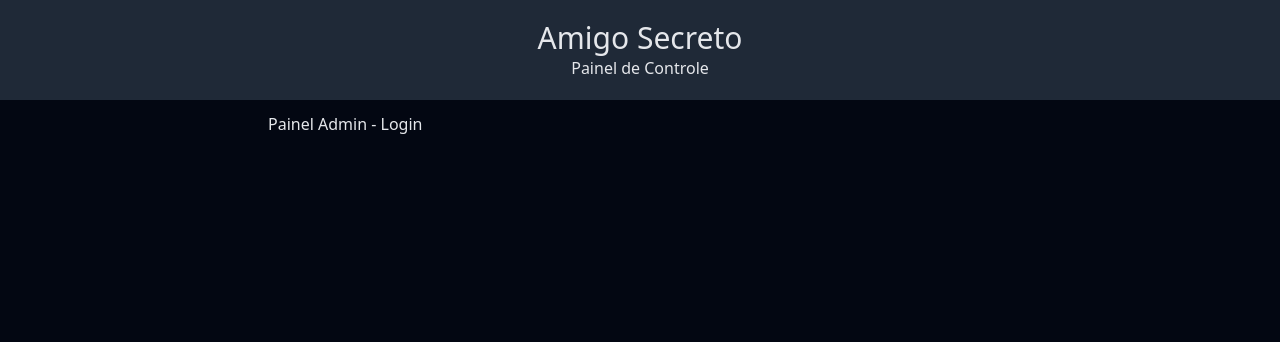
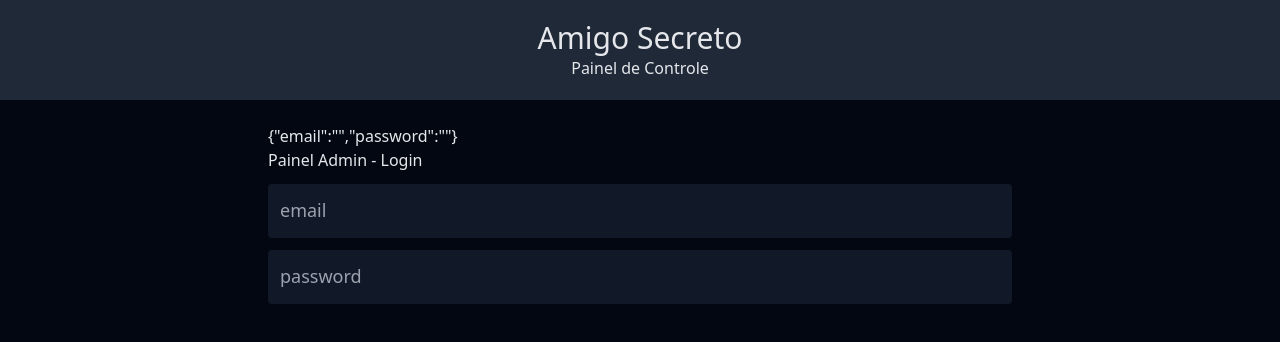
Before and after one commit to angelorubin/amigo-secreto-front, a Next.js app: page /admin/login in a window 1280 px wide. Shown: the top 342 px of the page. Built offline with nearby package versions, Linux system fonts and the light colour scheme.

Commit message:
Implementando pagina de login no admin

```diff
--- a/src/app/admin/login/page.tsx
+++ b/src/app/admin/login/page.tsx
@@ -1,9 +1,45 @@
 'use client'
+import { InputField } from "@/app/components/admin/InputField"
+import { useState, ChangeEvent } from "react"
+import { capitalizeFirstChar } from "@/utils/capitalize-first-char"
 
-import { useState } from "react"
+export default function Page() {
+  const [inputValues, setInputValues] = useState({
+    email: '',
+    password: ''
+  })
 
-export default async function Page() {
-  const [password, setPassord] = useState('')
+  const handleChange = (event: ChangeEvent<HTMLInputElement>) => {
+    const id = event.currentTarget.id
+    const value = event.currentTarget.value
 
-  return (<h1>Painel Admin - Login</h1>)
+    setInputValues((prevValues) => ({
+      ...prevValues,
+      [id]: value
+    }))
+  }
+
+  return (
+    <div className="w-full my-3">
+      {JSON.stringify(inputValues)}
+      <h1 className="mb-3">Painel Admin - Login</h1>
+      <div className="grid gap-3 mb-3">
+        <InputField
+          id="email"
+          type="text"
+          value={inputValues.email}
+          onChange={handleChange}
+          placeholder="email"
+        />
+
+        <InputField
+          id="password"
+          type="password"
+          value={inputValues.password}
+          onChange={handleChange}
+          placeholder="password"
+        />
+      </div>
+    </div>
+  )
 }
--- a/src/app/admin/page.tsx
+++ b/src/app/admin/page.tsx
@@ -1,8 +1,9 @@
-import * as api from '@/utils/api/server'
+import * as apiServer from '@/utils/api/server'
 import { redirect } from 'next/navigation'
 
 export default async function Page() {
-  const logged = await api.pingAdmin()
+  const logged = await apiServer.pingAdmin()
+
   if (!logged) {
     return redirect('/admin/login')
   }
--- a/src/app/components/admin/InputField.tsx
+++ b/src/app/components/admin/InputField.tsx
@@ -1,12 +1,32 @@
+import { ChangeEvent } from "react"
+
 type Props = {
-  type: 'text' | 'password'
-  value: 'string'
+  type?: 'text' | 'password'
+  value: string
+  onChange: (event: ChangeEvent<HTMLInputElement>) => void
+  placeholder?: string
+  disabled?: boolean
+  errorMessage?: string
+  className?: string
+  id: string
+  name?: string
 }
 
-export const InputField = ({ props }: Props) => {
+export const InputField = (props: Props) => {
+  const { id, type, value, onChange, placeholder, disabled, errorMessage } = props
+
   return (
     <div>
-      <input />
+      <input
+        id={id}
+        onChange={onChange}
+        disabled={disabled}
+        placeholder={placeholder}
+        value={value}
+        type={type}
+        className={`border-b-2 ${errorMessage ? 'border-red-600' : 'border-gray-900'} w-full block text-lg p-3 outline-none rounded bg-gray-900 text-white`}
+      />
+      {errorMessage && <div className="">{errorMessage}</div>}
     </div>
   )
 }
--- a/src/app/components/site/SearchForm.tsx
+++ b/src/app/components/site/SearchForm.tsx
@@ -1,5 +1,5 @@
 "use client";
-import { escapeCPF } from "@/utils/escapeCPF";
+import { escapeCPF } from "@/utils/escape-cpf";
 import { useState } from "react";
 
 type SearchFormProps = {
--- /dev/null
+++ b/src/utils/capitalize-first-char.ts
@@ -0,0 +1,4 @@
+export const capitalizeFirstChar = (str: string) => {
+  return str.charAt(0).toUpperCase() + str.slice(1);
+
+}
```
Also changed, not shown: src/utils/escape-cpf.ts (renamed from src/utils/escapeCPF.ts).
